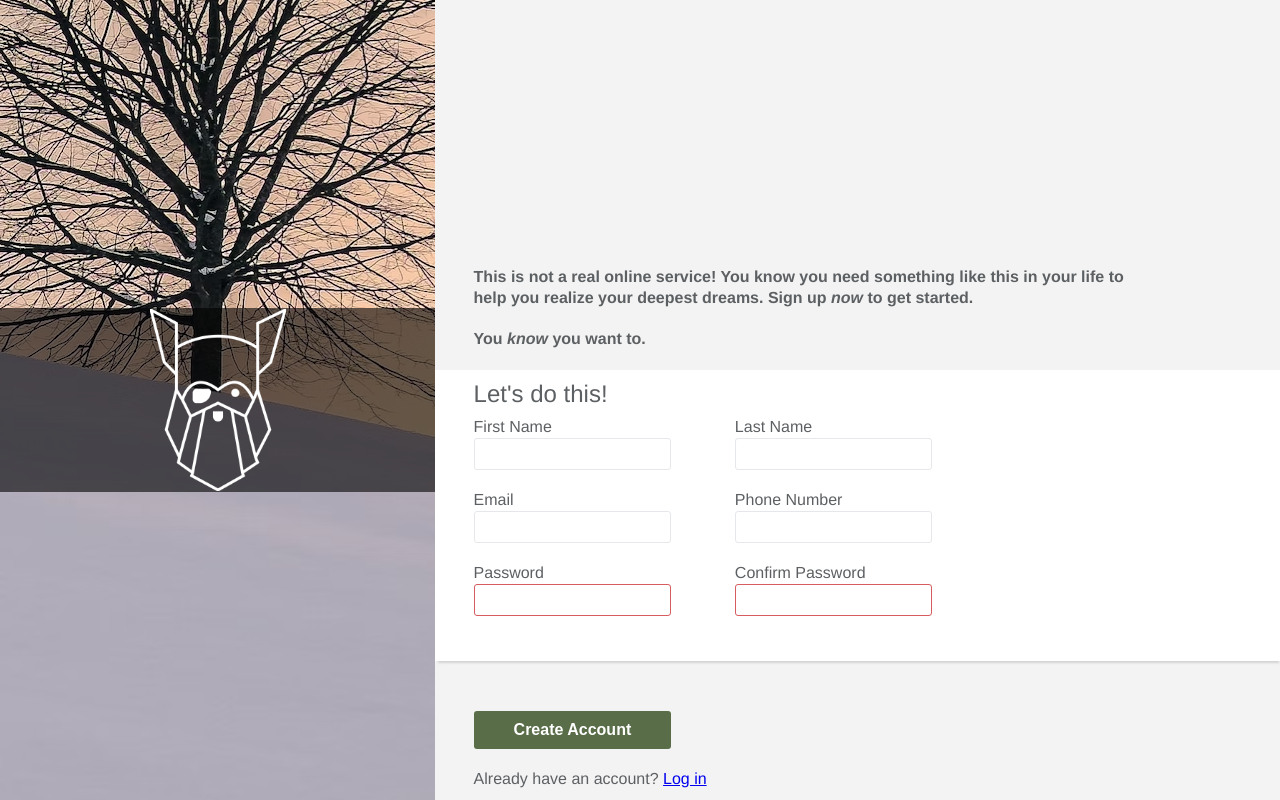
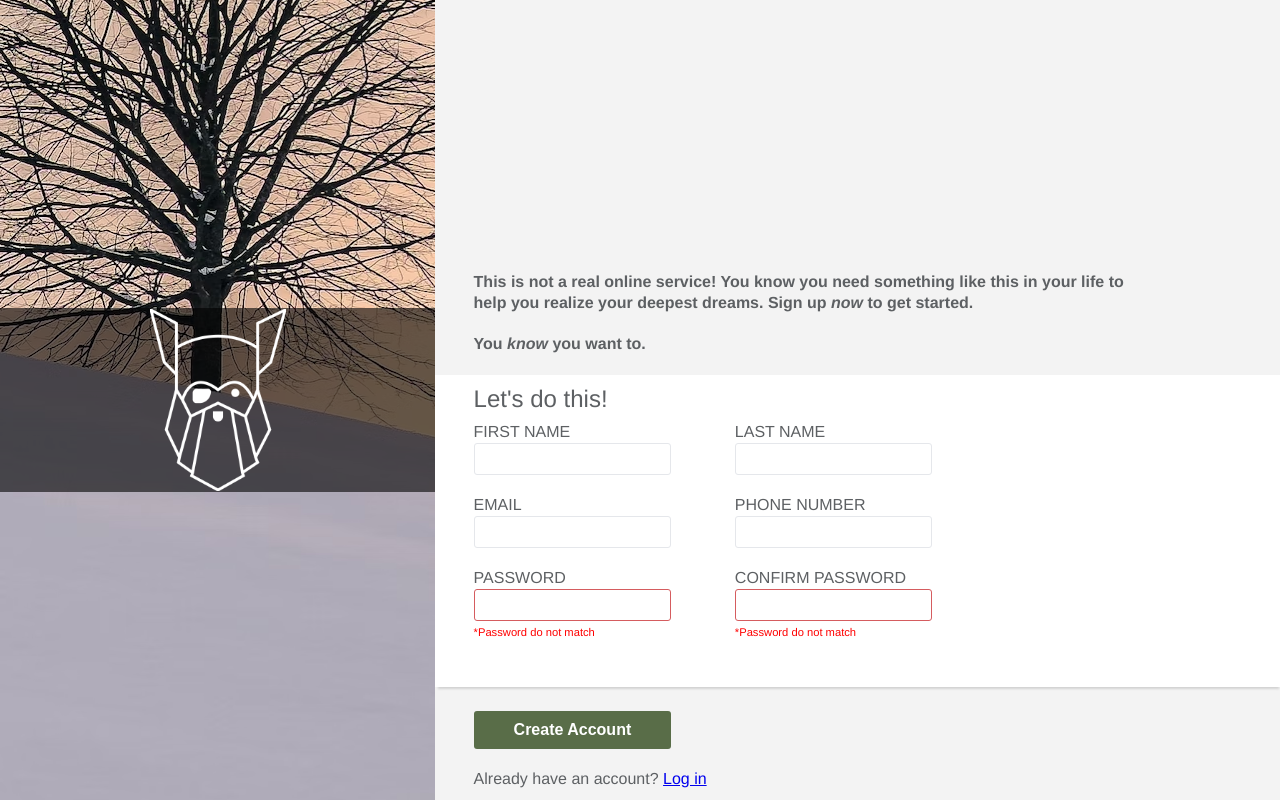
Before and after one commit to gMSchw/TOP-sign-up, a plain HTML site: page index.html in a window 1280 px wide. Drawn offline with Linux system fonts and the light colour scheme.

Commit message:
Added message to invalid password inputs

```diff
--- a/index.html
+++ b/index.html
@@ -28,29 +28,31 @@
                 <p>Let's do this!</p>
                 <form action="" class="sign-up-form">
                     <div class="form-row">
-                        <label for="first-name">First Name</label>
+                        <label for="first-name">FIRST NAME</label>
                         <input type="text" name="first-name" id="full-name">
                     </div>
                     <div class="form-row">
-                        <label for="last-name">Last Name</label>
+                        <label for="last-name">LAST NAME</label>
                         <input type="text" name="last-name" id="last-name">
                     </div>
                     <div class="form-row">
-                        <label for="email">Email</label>
+                        <label for="email">EMAIL</label>
                         <input type="email" name="email" id="email">
                     </div>
                     <div class="form-row">
-                        <label for="phone-number">Phone Number</label>
+                        <label for="phone-number">PHONE NUMBER</label>
                         <input type="tel" name="phone-number" id="phone-number" pattern="[0-9]{4}-[0-9]{6}"
                         title="Phone number must be four numbers followed by a dash and then six numbers more">
                     </div>
                     <div class="form-row">
-                        <label for="password">Password</label>
+                        <label for="password">PASSWORD</label>
                         <input required type="password" name="password" id="password">
+                        <div></div>
                     </div>
                     <div class="form-row">
-                        <label for="confirm password">Confirm Password</label>
+                        <label for="confirm password">CONFIRM PASSWORD</label>
                         <input required type="password" name="confirm-password" id="confirm-password">
+                        <div></div>
                     </div>
                 </form>
 
--- a/style.css
+++ b/style.css
@@ -144,8 +144,17 @@
 
 
 
+input:invalid + div::after {
+  font-size: 0.7rem;
+  content: "*Password do not match";
+  color: rgb(255, 0, 0);
+
+}
+
+
+
 .buttonContainer {
-  padding-top: 50px;
+  padding-top: 3vh;
   padding-left: 3vw;
   margin-bottom: 10px;
   display: flex;
@@ -225,8 +234,4 @@
       width: 60%;
     }
 
-    .buttonContainer{
-      padding: ;
-      flex-grow: 0;
-    }
 }
```
